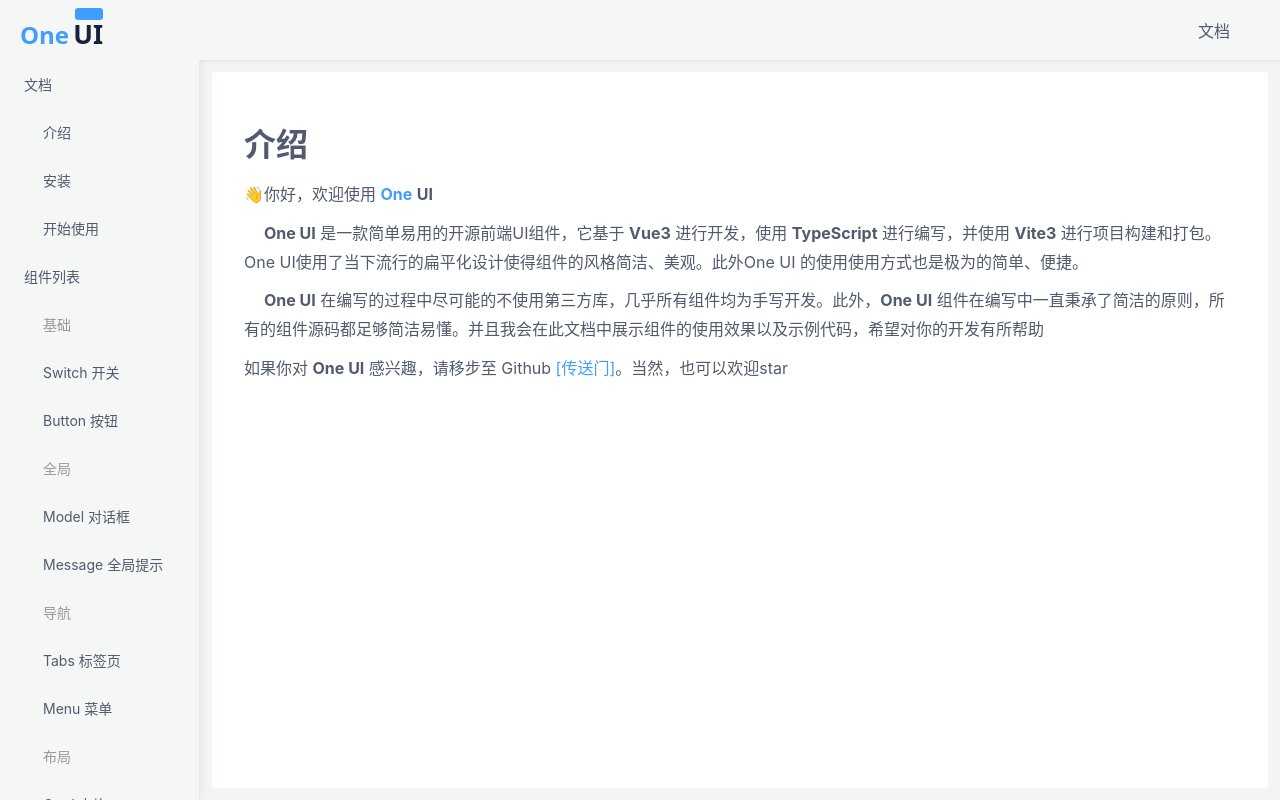
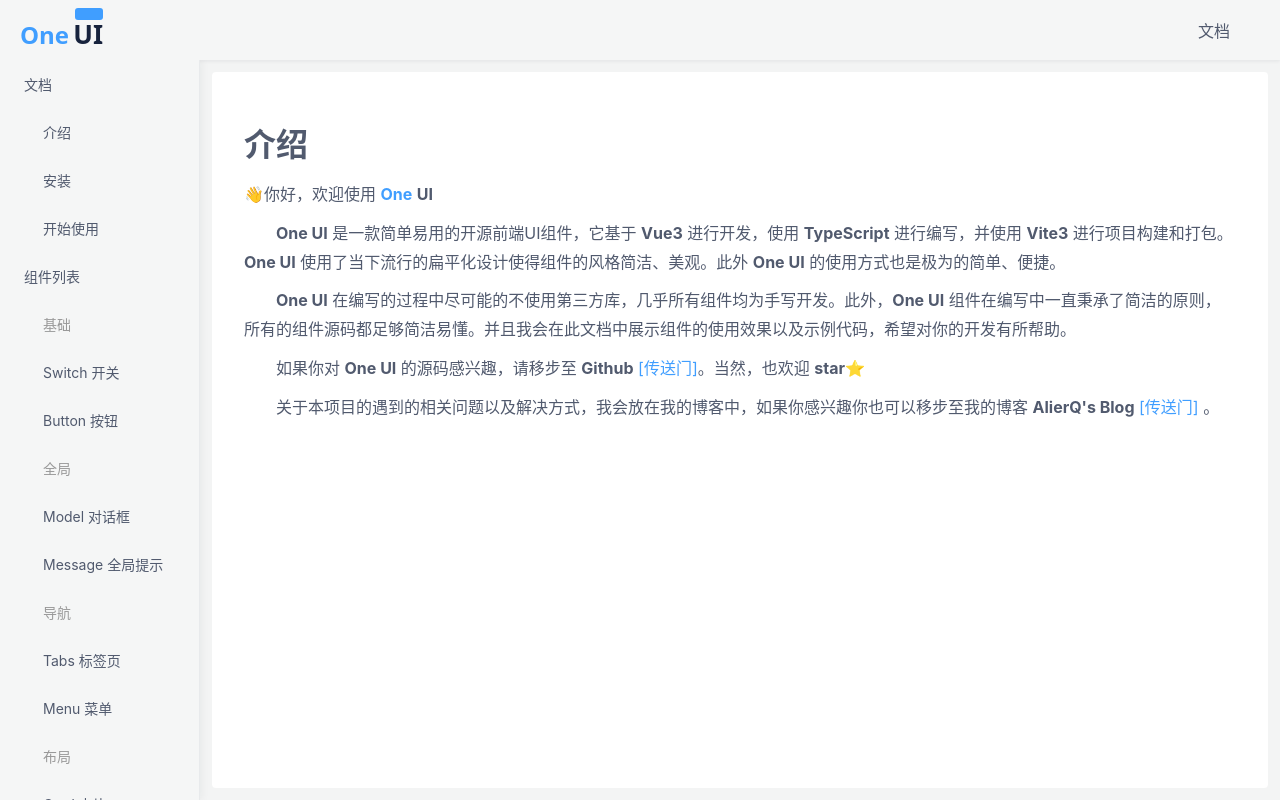
Before and after one commit to AlierQ/OneUI-vue, a Vue app: page /#/document in a window 1280 px wide. Built offline with nearby package versions, Linux system fonts and the light colour scheme; what @highlightjs/vue-plugin would draw is missing.

Commit message:
update introduce

```diff
--- a/src/components/IntroducePage.vue
+++ b/src/components/IntroducePage.vue
@@ -6,13 +6,14 @@
 
     <p class="indent"><strong>One UI</strong> 是一款简单易用的开源前端UI组件，它基于 <strong>Vue3</strong> 进行开发，使用
       <strong>TypeScript</strong> 进行编写，并使用 <strong>Vite3</strong> 进行项目构建和打包。
-      One UI使用了当下流行的扁平化设计使得组件的风格简洁、美观。此外One UI 的使用使用方式也是极为的简单、便捷。</p>
+      <strong>One UI</strong> 使用了当下流行的扁平化设计使得组件的风格简洁、美观。此外 <strong>One UI</strong> 的使用方式也是极为的简单、便捷。</p>
 
     <p class="indent"><strong>One UI</strong> 在编写的过程中尽可能的不使用第三方库，几乎所有组件均为手写开发。此外，<strong>One UI</strong>
-      组件在编写中一直秉承了简洁的原则，所有的组件源码都足够简洁易懂。并且我会在此文档中展示组件的使用效果以及示例代码，希望对你的开发有所帮助</p>
+      组件在编写中一直秉承了简洁的原则，所有的组件源码都足够简洁易懂。并且我会在此文档中展示组件的使用效果以及示例代码，希望对你的开发有所帮助。</p>
 
-    <p>如果你对 <strong>One UI</strong> 感兴趣，请移步至 Github <a href="https://github.com/AlierQ/OneUI-vue" class="link">[传送门]</a>。当然，也可以欢迎star
-    </p>
+    <p class="indent">如果你对 <strong>One UI</strong> 的源码感兴趣，请移步至 <strong>Github</strong> <a href="https://github.com/AlierQ/OneUI-vue" class="link">[传送门]</a>。当然，也欢迎 <strong>star⭐</strong></p>
+
+    <p class="indent">关于本项目的遇到的相关问题以及解决方式，我会放在我的博客中，如果你感兴趣你也可以移步至我的博客 <strong>AlierQ's Blog</strong> <a href="https://alierq.space/" class="link">[传送门]</a> 。</p>
   </div>
 </template>
 
@@ -47,10 +48,11 @@ p {
   font-size: 16px;
   line-height: 1.8;
   margin: 10px 0;
+  word-break:break-all;
 }
 
 .indent {
-  text-indent: 20px;
+  text-indent: 32px;
 }
 
 .link {
```
